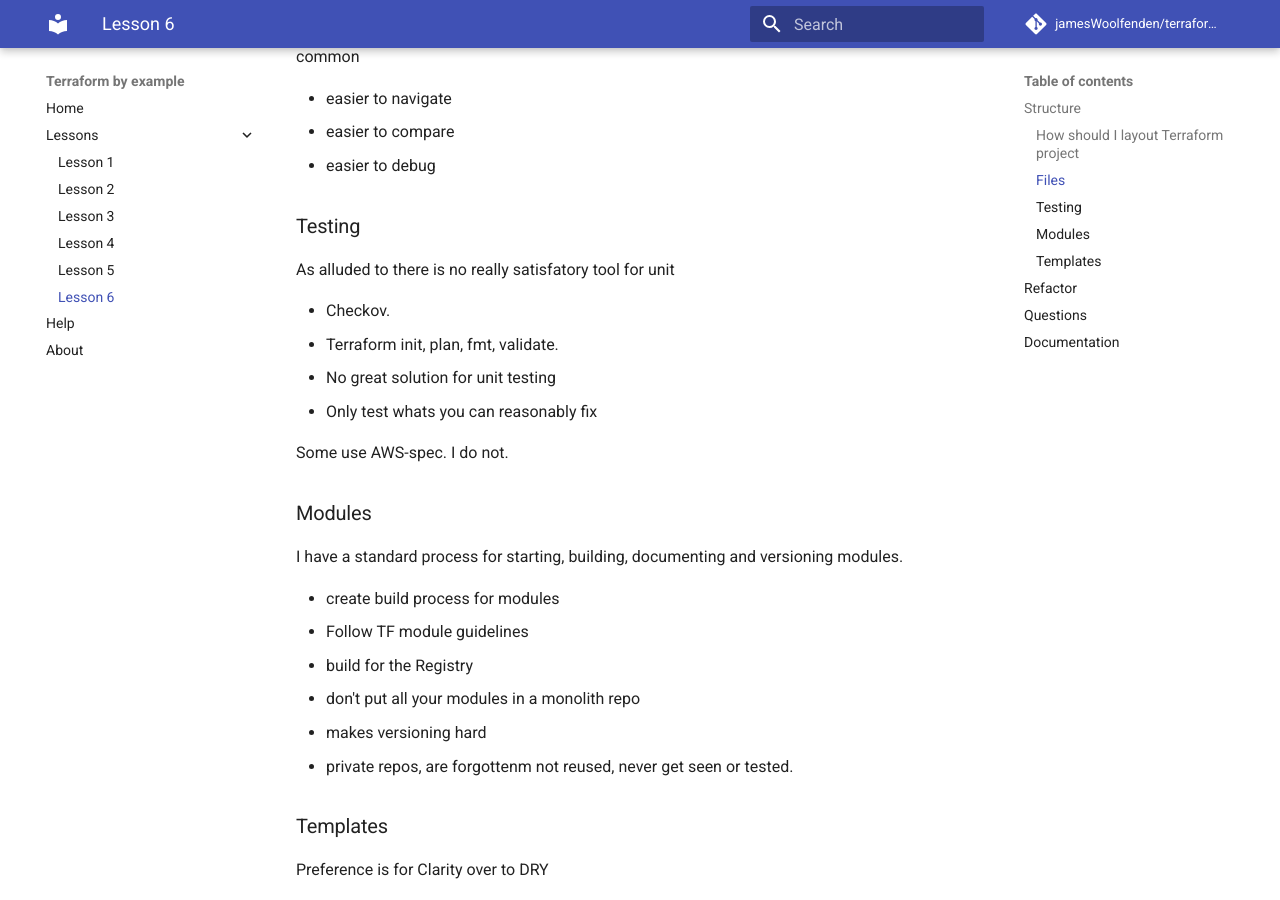
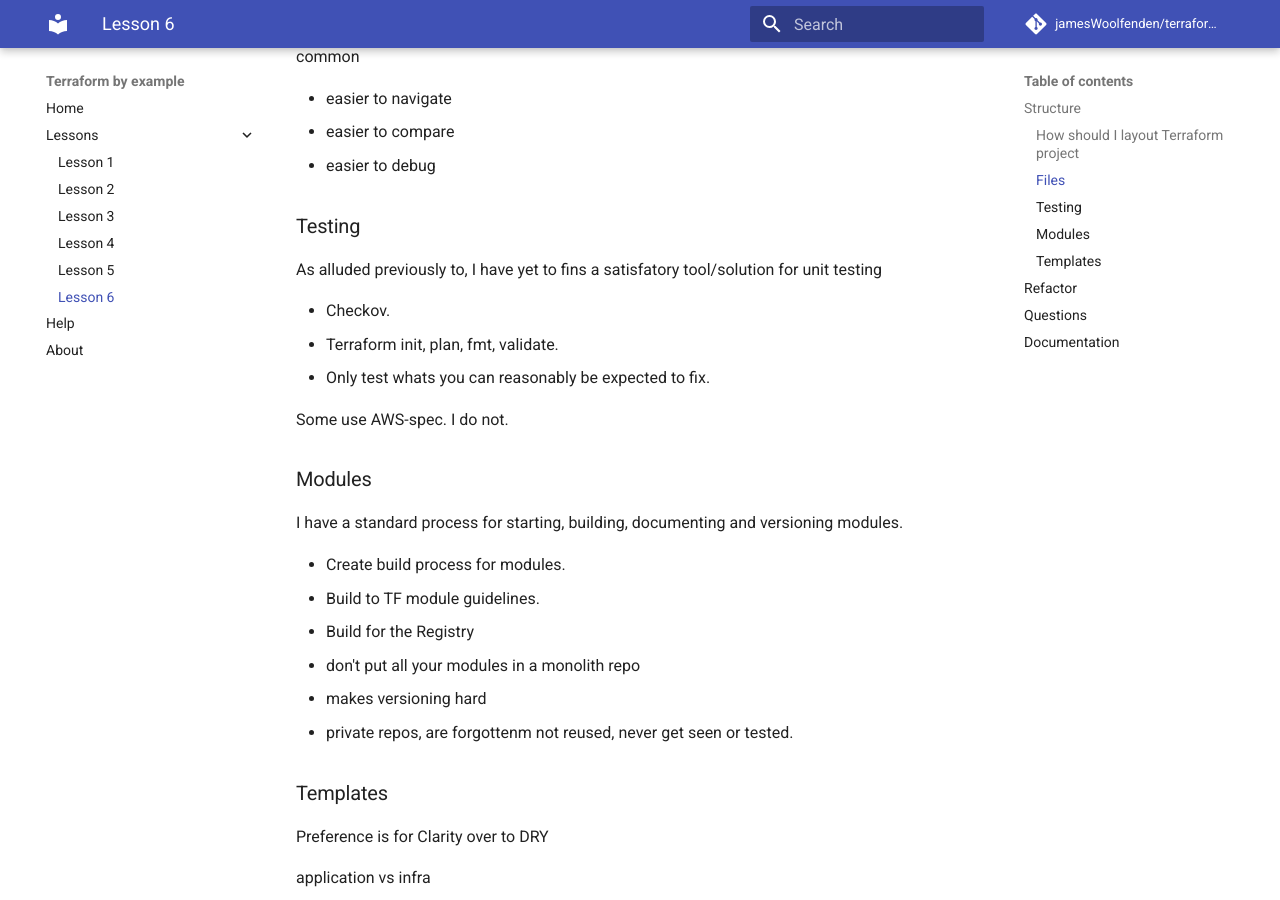
Before and after one commit to JamesWoolfenden/terraform-by-example, an MkDocs documentation site: the page built from docs/lesson6.md, in a window 1280 px wide and 900 px high, scrolled down 736 px. Built offline with MkDocs 1.6.1 and Material for MkDocs 9.7.7, drawn with Linux system fonts in a browser that asks for light colours; comment, search, counter and statistics services are not loaded.

Commit message:
clean up

```diff
--- a/docs/lesson6.md
+++ b/docs/lesson6.md
@@ -33,12 +33,11 @@
 
 ### Testing
 
-As alluded to there is no really satisfatory tool for unit
+As alluded previously to, I have yet to fins a satisfatory tool/solution for unit testing
 
 - Checkov.
 - Terraform init, plan, fmt, validate.
-- No great solution for unit testing
-- Only test whats you can reasonably fix
+- Only test whats you can reasonably be expected to fix.
 
 Some use AWS-spec. I do not.
 
@@ -46,9 +45,9 @@
 
 I have a standard process for starting, building, documenting  and versioning modules.
 
-- create build process for modules
-- Follow TF module guidelines
-- build for the Registry
+- Create build process for modules.
+- Build to TF module guidelines.
+- Build for the Registry
 
 - don't put all your modules in a monolith repo
 - makes versioning hard
```
Also changed, not shown: docs/index.md (+3 -0 lines), docs/lesson5.md (+6 -3 lines), 5 other files.
